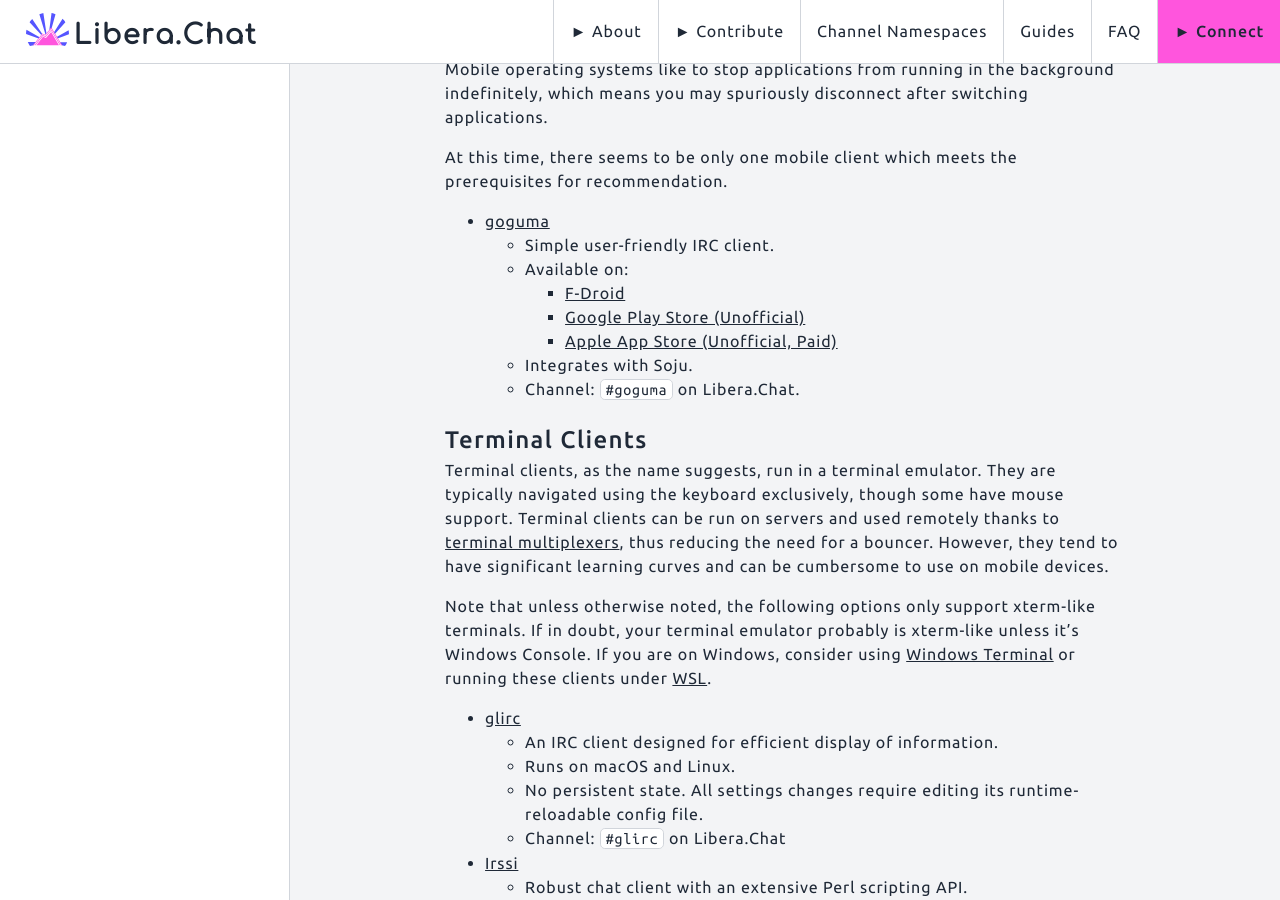
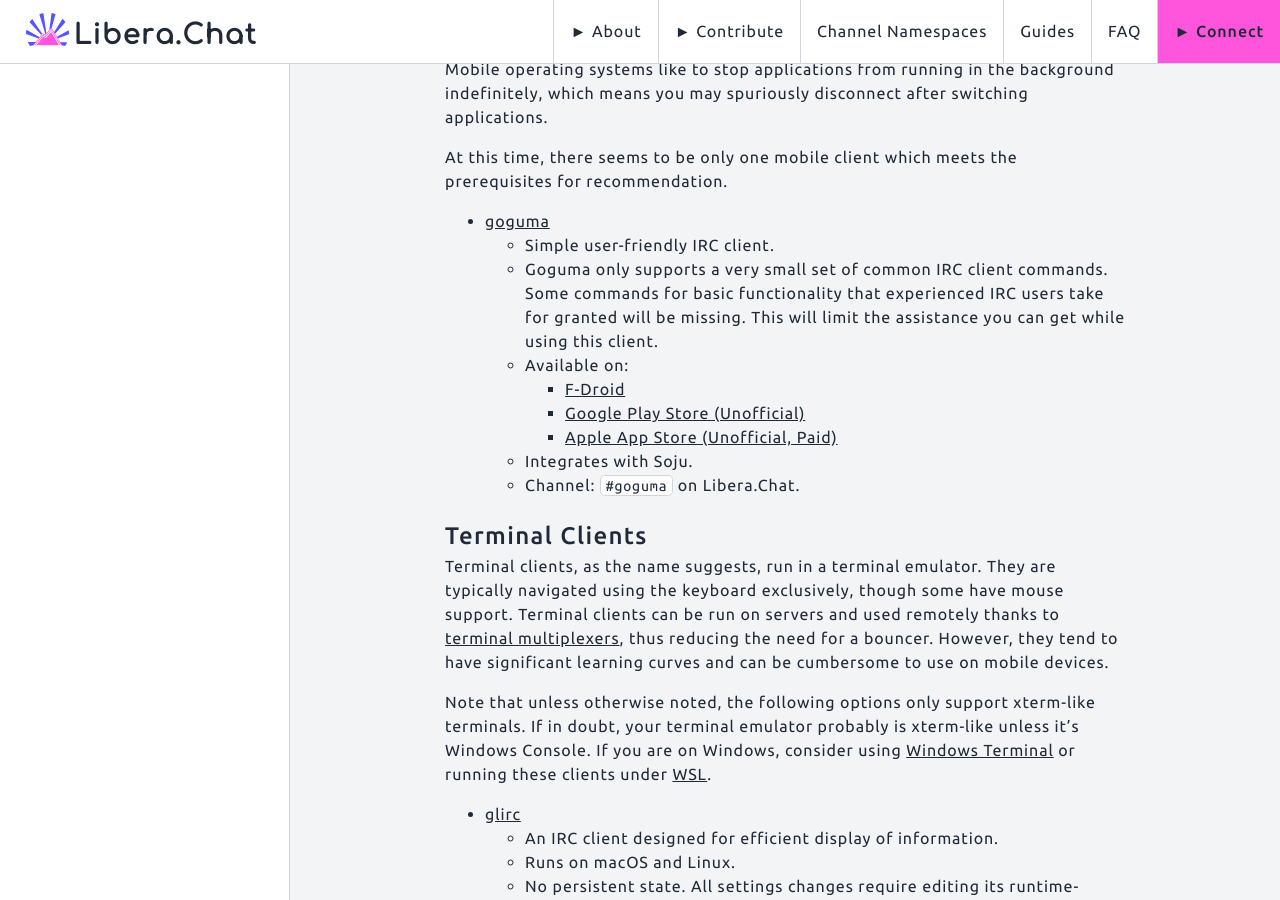
Before and after one commit to Libera-Chat/libera-chat.github.io, a Jekyll site: the page built from content/_guides/clients.md, in a window 1280 px wide and 900 px high, scrolled down 1833 px. Built offline with Jekyll 4.4.1, drawn with Linux system fonts in a browser that asks for light colours.

Commit message:
Add warning about Goguma's command set

```diff
--- a/content/_guides/clients.md
+++ b/content/_guides/clients.md
@@ -94,6 +94,10 @@
 
 - [goguma](https://codeberg.org/emersion/goguma#readme)
   - Simple user-friendly IRC client.
+  - Goguma only supports a very small set of common IRC client commands.
+    Some commands for basic functionality that experienced IRC users
+    take for granted will be missing. This will limit the assistance
+    you can get while using this client.
   - Available on:
     - [F-Droid][goguma-fdroid]
     - [Google Play Store (Unofficial)][goguma-google]
```
